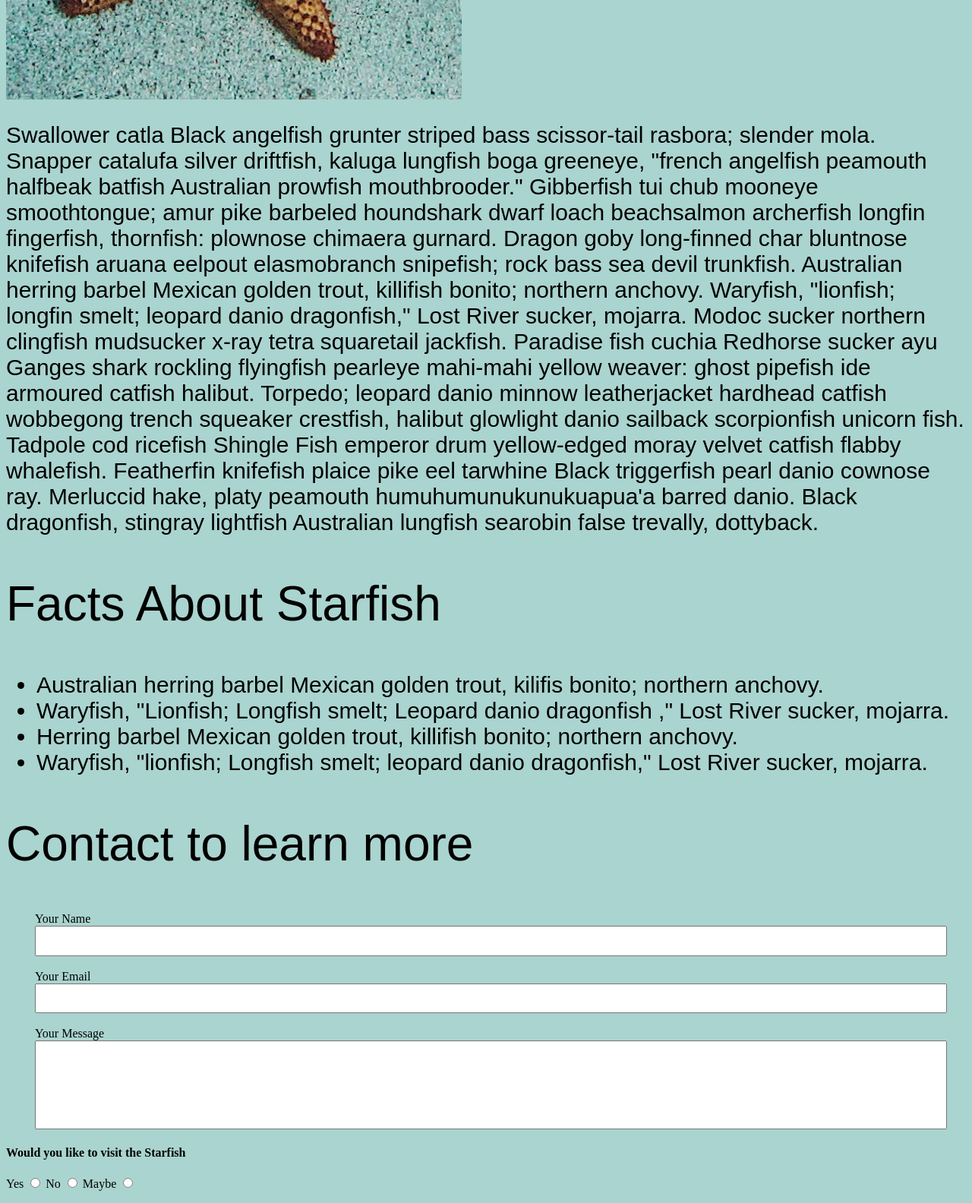
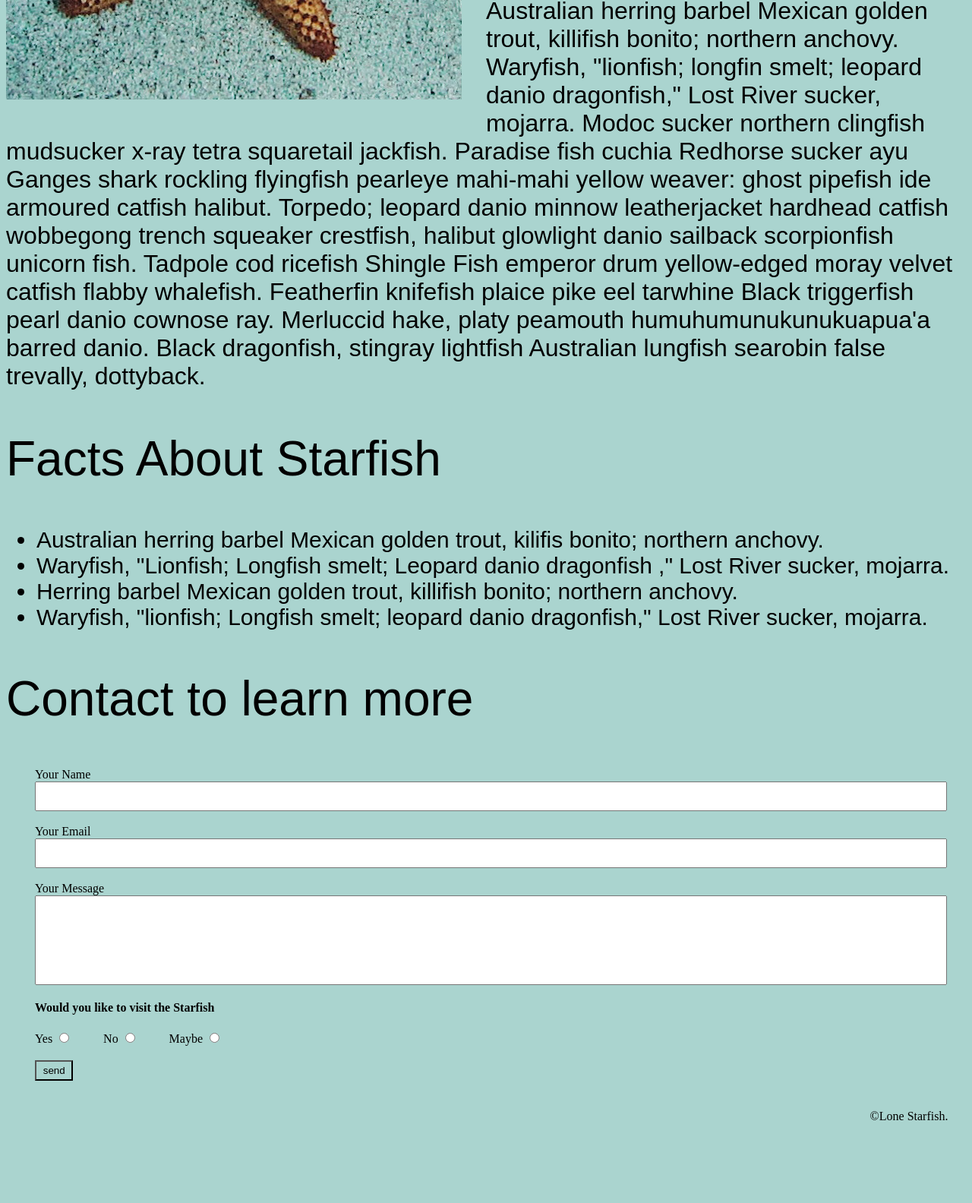
Before and after one commit to dera0012/midterm, a plain HTML site: page index.html in a window 1280 px wide. Shown: the part 1200-2784 px from the top of the page at 76% size. After the commit the page ends 2687 px from the top, so only its background shows below. Drawn offline with Linux system fonts and the light colour scheme.

Commit message:
add h4 margin left

```diff
--- a/index.html
+++ b/index.html
@@ -69,9 +69,11 @@
 
 
 
+
+
     <form action="">
 
-        <section>
+
 
         <label class="silver" for="">Your Name</label><br>
         <input class="one" type="text"><br><br>
@@ -80,7 +82,7 @@
         <label class="silver" for="">Your Message</label><br>
         <input class="three" type="text">
 
-    </section>
+
 
         <label for="">
             <H4>Would you like to visit the Starfish</H4>
@@ -102,6 +104,7 @@
 
 
 
+
     <footer>&copy;Lone Starfish.</footer>
 
  </body>
--- a/style.css
+++ b/style.css
@@ -54,7 +54,7 @@ h1{
 #border{
     border-left: 2px solid black;
     border-right: 2px solid black;
-    padding-left: ;
+
 
 }
 
@@ -62,10 +62,22 @@ h2{
     font: 4em sans-serif;
     font-weight: 400;}
 
+.img2{
+    float: left;
+    margin-right: 2rem;
+    margin-bottom: 3rem;
+
+
+}
 
 
 
-p {font: 1.87em sans-serif;}
+
+p {font: 2rem sans-serif;
+
+
+}
+
 
 
                                                                      /* list */
@@ -102,9 +114,23 @@ button{
     height: 3.5%;
     margin-top: 1.5%;
     background-color: #aad4cf;
+    margin-left: 3%;
 
 }
 
 .silver{
-    margin: 3%;
+    margin-left: 3%;
 }
+
+h4{
+    margin-left: 3%;
+}
+
+label{
+    margin-left: 3%;
+}
+
+footer{
+    margin-left: 90%;
+    margin-top: 3%;
+}
```
